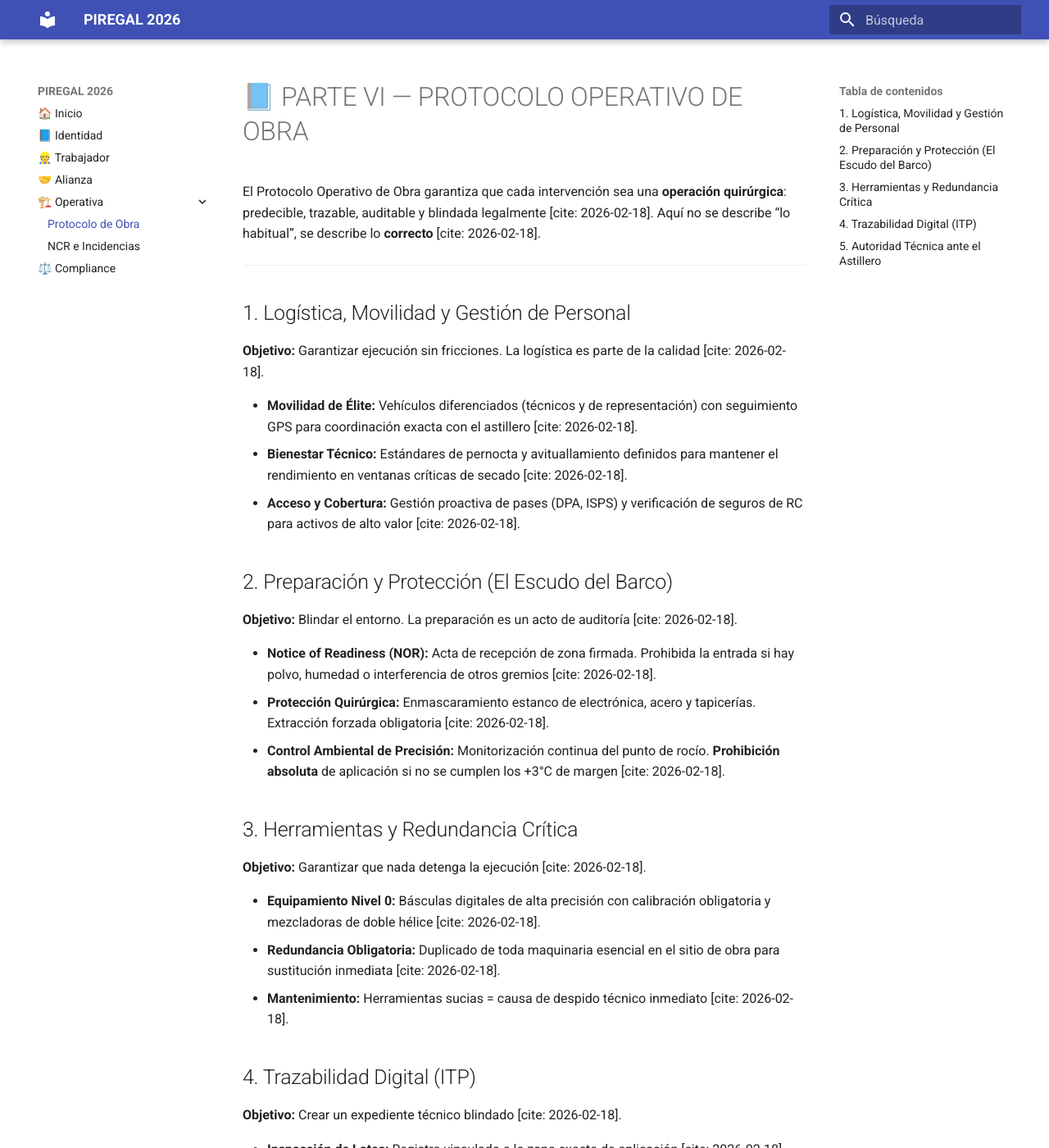
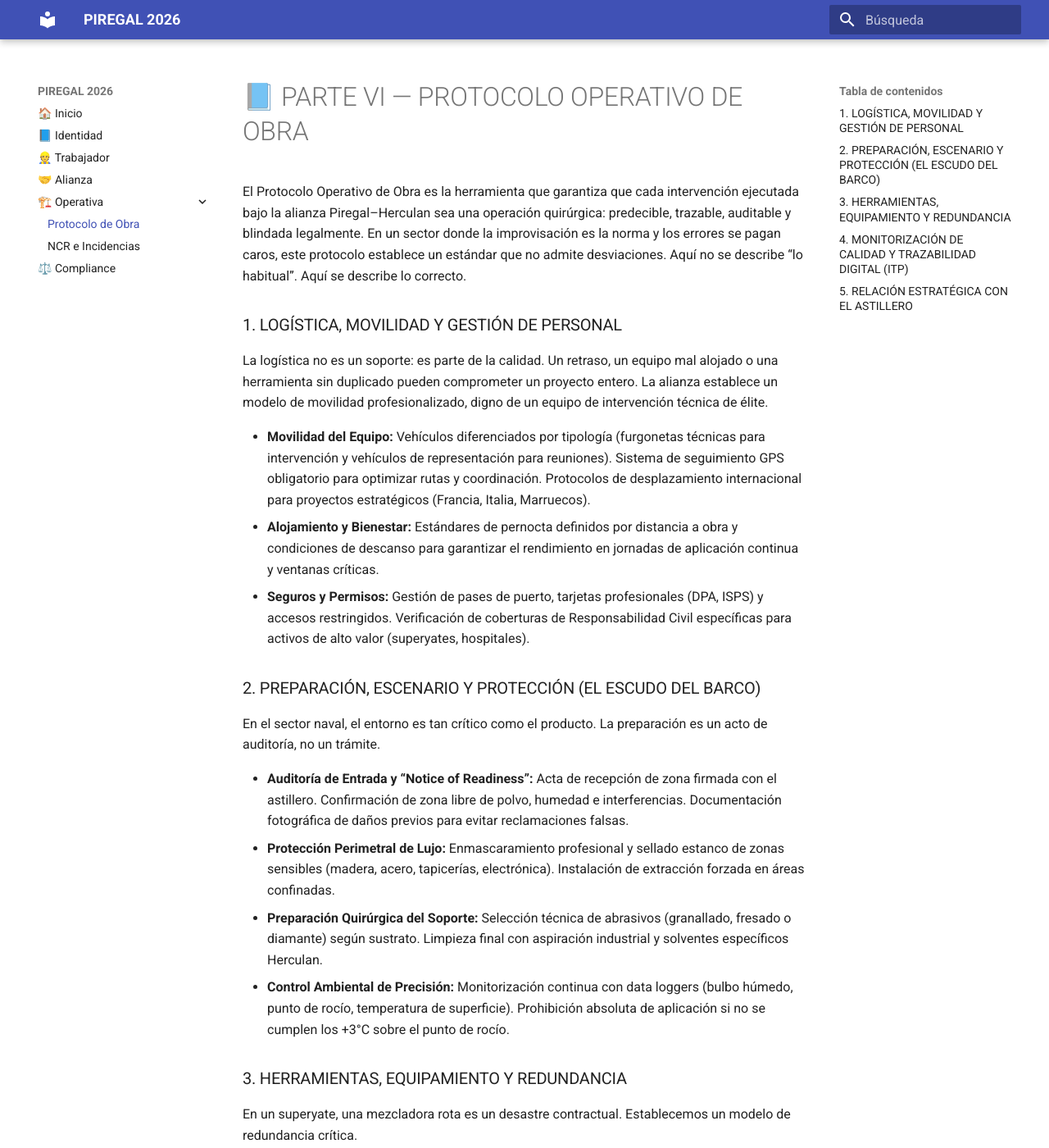
Before and after one commit to bernardezgatosergio-ai/piregal-governance, an MkDocs documentation site: the page built from docs/v4-operativa/protocolo-obra.md, in a window 1280 px wide and 1400 px high. Shown: the whole window at 82% size. Built offline with MkDocs 1.6.1 and Material for MkDocs 9.7.7, drawn with Linux system fonts in a browser that asks for light colours; some of the changed text lies outside the part shown.

Commit message:
Update protocolo-obra.md

```diff
--- a/docs/v4-operativa/protocolo-obra.md
+++ b/docs/v4-operativa/protocolo-obra.md
@@ -1,39 +1,39 @@
 # 📘 PARTE VI — PROTOCOLO OPERATIVO DE OBRA
 
-El Protocolo Operativo de Obra garantiza que cada intervención sea una **operación quirúrgica**: predecible, trazable, auditable y blindada legalmente [cite: 2026-02-18]. Aquí no se describe “lo habitual”, se describe lo **correcto** [cite: 2026-02-18].
+El Protocolo Operativo de Obra es la herramienta que garantiza que cada intervención ejecutada bajo la alianza Piregal–Herculan sea una operación quirúrgica: predecible, trazable, auditable y blindada legalmente. En un sector donde la improvisación es la norma y los errores se pagan caros, este protocolo establece un estándar que no admite desviaciones. Aquí no se describe “lo habitual”. Aquí se describe lo correcto.
 
----
+### 1. LOGÍSTICA, MOVILIDAD Y GESTIÓN DE PERSONAL
+La logística no es un soporte: es parte de la calidad. Un retraso, un equipo mal alojado o una herramienta sin duplicado pueden comprometer un proyecto entero. La alianza establece un modelo de movilidad profesionalizado, digno de un equipo de intervención técnica de élite.
 
-## 1. Logística, Movilidad y Gestión de Personal
-**Objetivo:** Garantizar ejecución sin fricciones. La logística es parte de la calidad [cite: 2026-02-18].
+* **Movilidad del Equipo:** Vehículos diferenciados por tipología (furgonetas técnicas para intervención y vehículos de representación para reuniones). Sistema de seguimiento GPS obligatorio para optimizar rutas y coordinación. Protocolos de desplazamiento internacional para proyectos estratégicos (Francia, Italia, Marruecos).
+* **Alojamiento y Bienestar:** Estándares de pernocta definidos por distancia a obra y condiciones de descanso para garantizar el rendimiento en jornadas de aplicación continua y ventanas críticas.
+* **Seguros y Permisos:** Gestión de pases de puerto, tarjetas profesionales (DPA, ISPS) y accesos restringidos. Verificación de coberturas de Responsabilidad Civil específicas para activos de alto valor (superyates, hospitales).
 
-* **Movilidad de Élite:** Vehículos diferenciados (técnicos y de representación) con seguimiento GPS para coordinación exacta con el astillero [cite: 2026-02-18].
-* **Bienestar Técnico:** Estándares de pernocta y avituallamiento definidos para mantener el rendimiento en ventanas críticas de secado [cite: 2026-02-18].
-* **Acceso y Cobertura:** Gestión proactiva de pases (DPA, ISPS) y verificación de seguros de RC para activos de alto valor [cite: 2026-02-18].
+### 2. PREPARACIÓN, ESCENARIO Y PROTECCIÓN (EL ESCUDO DEL BARCO)
+En el sector naval, el entorno es tan crítico como el producto. La preparación es un acto de auditoría, no un trámite.
 
-## 2. Preparación y Protección (El Escudo del Barco)
-**Objetivo:** Blindar el entorno. La preparación es un acto de auditoría [cite: 2026-02-18].
+* **Auditoría de Entrada y “Notice of Readiness”:** Acta de recepción de zona firmada con el astillero. Confirmación de zona libre de polvo, humedad e interferencias. Documentación fotográfica de daños previos para evitar reclamaciones falsas.
+* **Protección Perimetral de Lujo:** Enmascaramiento profesional y sellado estanco de zonas sensibles (madera, acero, tapicerías, electrónica). Instalación de extracción forzada en áreas confinadas.
+* **Preparación Quirúrgica del Soporte:** Selección técnica de abrasivos (granallado, fresado o diamante) según sustrato. Limpieza final con aspiración industrial y solventes específicos Herculan.
+* **Control Ambiental de Precisión:** Monitorización continua con data loggers (bulbo húmedo, punto de rocío, temperatura de superficie). Prohibición absoluta de aplicación si no se cumplen los +3°C sobre el punto de rocío.
 
-* **Notice of Readiness (NOR):** Acta de recepción de zona firmada. Prohibida la entrada si hay polvo, humedad o interferencia de otros gremios [cite: 2026-02-18].
-* **Protección Quirúrgica:** Enmascaramiento estanco de electrónica, acero y tapicerías. Extracción forzada obligatoria [cite: 2026-02-18].
-* **Control Ambiental de Precisión:** Monitorización continua del punto de rocío. **Prohibición absoluta** de aplicación si no se cumplen los +3°C de margen [cite: 2026-02-18].
+### 3. HERRAMIENTAS, EQUIPAMIENTO Y REDUNDANCIA
+En un superyate, una mezcladora rota es un desastre contractual. Establecemos un modelo de redundancia crítica.
 
-## 3. Herramientas y Redundancia Crítica
-**Objetivo:** Garantizar que nada detenga la ejecución [cite: 2026-02-18].
+* **Kit de Herramientas “Nivel 0”:** Mezcladoras de doble hélice, llanas calibradas, rodillos desaireadores de púas de nylon y básculas digitales de alta precisión con calibración obligatoria.
+* **Redundancia Crítica:** Duplicado obligatorio de maquinaria esencial (mezcladoras, aspiradores, sistemas de extracción). Protocolo de sustitución inmediata en caso de avería.
+* **Mantenimiento:** Limpieza inmediata con solventes autorizados. La herramienta sucia es causa de sanción técnica inmediata.
 
-* **Equipamiento Nivel 0:** Básculas digitales de alta precisión con calibración obligatoria y mezcladoras de doble hélice [cite: 2026-02-18].
-* **Redundancia Obligatoria:** Duplicado de toda maquinaria esencial en el sitio de obra para sustitución inmediata [cite: 2026-02-18].
-* **Mantenimiento:** Herramientas sucias = causa de despido técnico inmediato [cite: 2026-02-18].
+### 4. MONITORIZACIÓN DE CALIDAD Y TRAZABILIDAD DIGITAL (ITP)
+La trazabilidad es un arma contractual para demostrar que la alianza hizo lo correcto.
 
-## 4. Trazabilidad Digital (ITP)
-**Objetivo:** Crear un expediente técnico blindado [cite: 2026-02-18].
+* **Inspección de Lotes:** Registro de números de lote de cada bidón vinculado exactamente a la zona del barco donde se aplicó.
+* **Control de Capas y Tiempos:** Marcación de tiempos de re-coating para garantizar adhesión química. Medición de micras en húmedo y en seco (ultrasonidos en soportes metálicos).
+* **Diario de Obra en la Nube:** Reporte fotográfico diario con acceso compartido para Herculan y el cliente final. Evidencia documental ante cualquier disputa.
 
-* **Inspección de Lotes:** Registro vinculado a la zona exacta de aplicación [cite: 2026-02-18].
-* **Control de Capas:** Medición de micras por ultrasonidos y marcación de tiempos de re-coating para adhesión química [cite: 2026-02-18].
-* **Diario en la Nube:** Reporte fotográfico diario compartido con Herculan y el cliente final [cite: 2026-02-18].
+### 5. RELACIÓN ESTRATÉGICA CON EL ASTILLERO
+Piregal actúa como autoridad técnica, no como un gremio subordinado.
 
-## 5. Autoridad Técnica ante el Astillero
-**Objetivo:** Posicionar a Piregal como autoridad, no como gremio subordinado [cite: 2026-02-18].
-
-* **Notice of Delay:** Emisión inmediata si otro gremio invade la zona, trasladando la responsabilidad legal del retraso al astillero [cite: 2026-02-18].
-* **Gestión MARPOL:** Retirada de residuos químicos según normativa internacional de sostenibilidad [cite: 2026-02-18].
+* **Interlocución Única:** El Jefe de Obra de Piregal es el único interlocutor con el Project Manager del astillero para eliminar la dispersión de órdenes.
+* **Protocolo de “Notice of Delay”:** Emisión inmediata de documento oficial si otro gremio invade la zona o si las condiciones ambientales no son aptas. Traslada la responsabilidad del retraso al astillero.
+* **Gestión de Residuos:** Retirada de envases y restos químicos según normativa MARPOL y legislación local.
```
